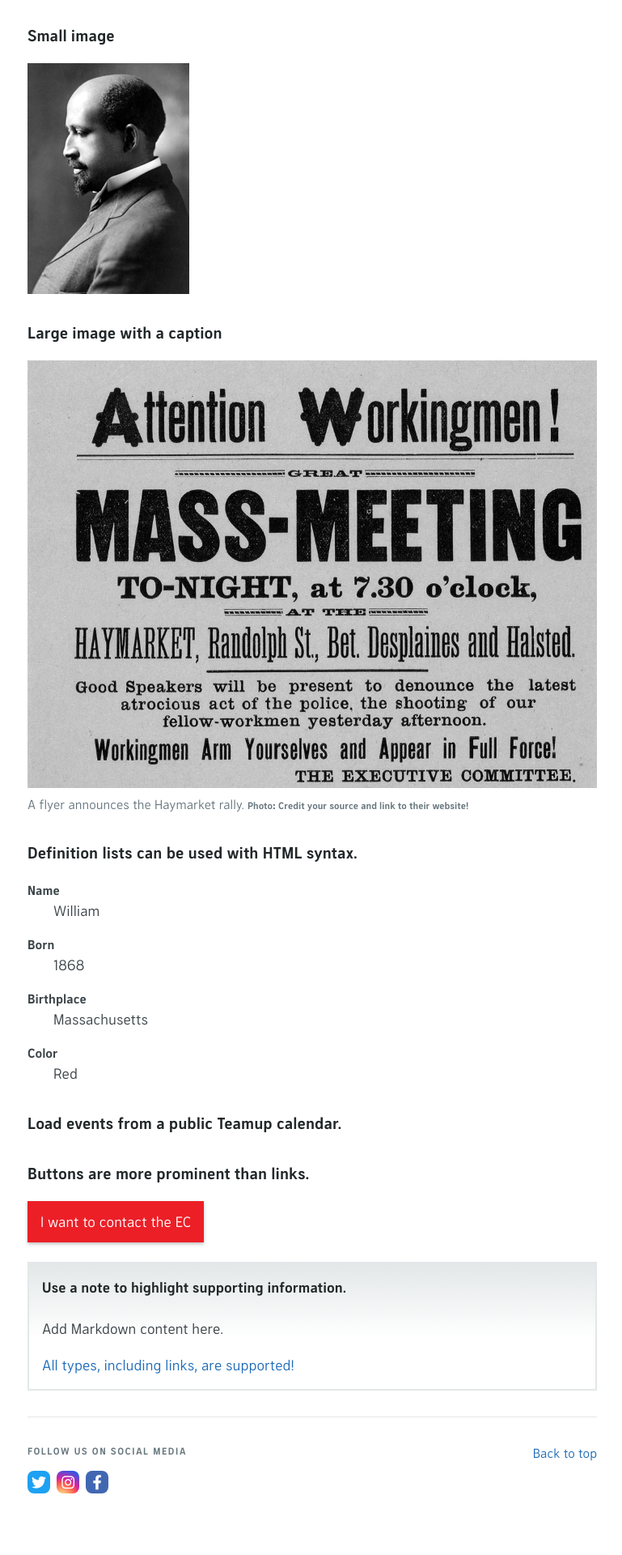
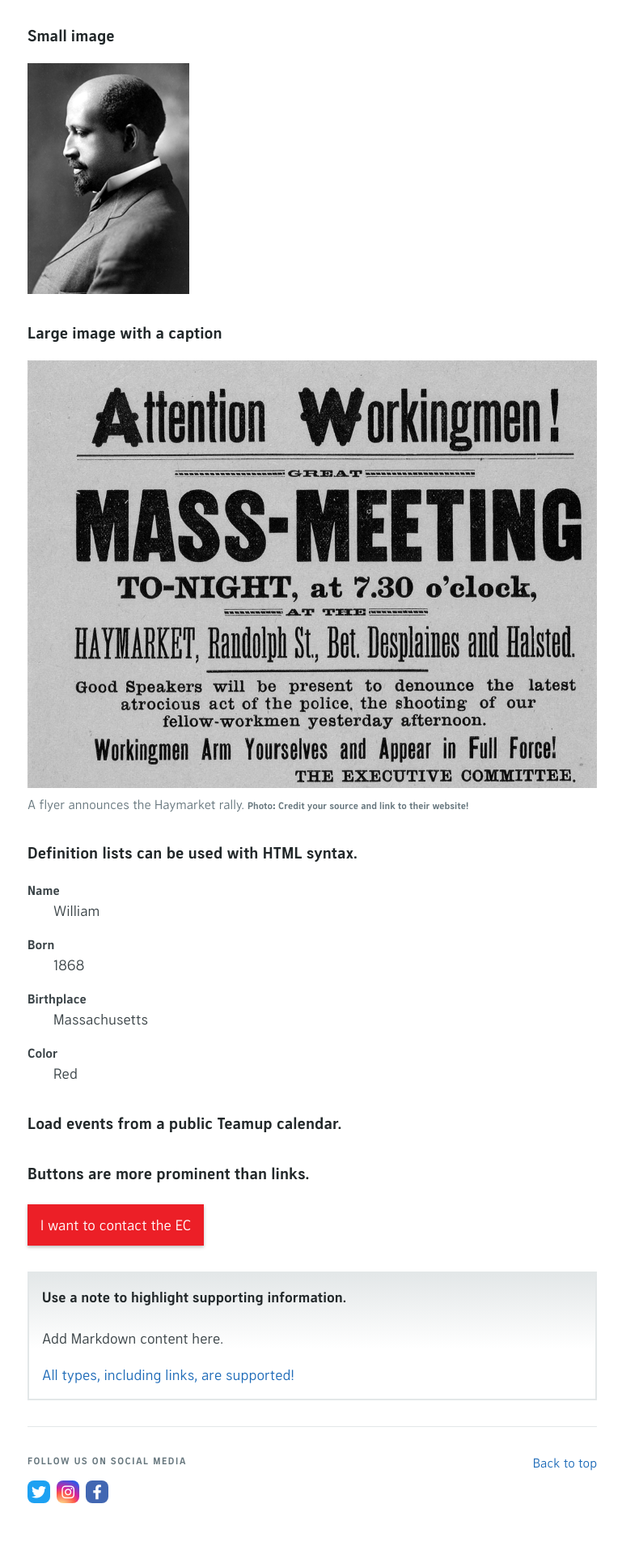
Before and after one commit to ChicagoDSA/haymarket, a Jekyll site: the page built from _homepage/en/index.md, in a window 1280 px wide. Shown: the part 3111-5031 px from the top of the page at 81% size, without its empty margins (254-1023 px from the left). Built offline with Jekyll 4.4.1, drawn with Linux system fonts in a browser that asks for light colours; nearby versions of some CDN libraries; some web fonts are replaced; our own code applies the rules of GitHub Pages for plain Markdown files; library files that are not in the unit come from our copies; the repository's description, which GitHub fills in, is left out.

Commit message:
moved button classes, added standard margins

```diff
--- a/_sass/jekyll-theme-haymarket.scss
+++ b/_sass/jekyll-theme-haymarket.scss
@@ -139,34 +139,6 @@
 }
 
 /* Global components */
-
-.btn,
-.column-fix {
-	transition: box-shadow .4s cubic-bezier(.25, .8, .25, 1);
-
-	&:hover {
-		box-shadow: 0 5px 10px rgba(0 , 0, 0, .25);
-
-		.title {
-			text-decoration: underline;
-		}
-	}
-}
-
-.btn,
-.title {
-	padding: .75rem 1rem;
-	color: $white;
-}
-
-.btn-container {
-	margin: .5rem 0 1rem 0;
-}
-
-.btn {
-	display: inline-block;
-	background-color: $dsa-red;
-}
 
 /* Images appear in body and #main-content */
 
@@ -696,6 +668,7 @@
 	table,
 	.tile-list,
 	.event-list,
+	.btn-container,
 	.note {
 		margin-top: 1.5rem;
 		margin-bottom: 2rem;
@@ -789,6 +762,27 @@
 			display: block;
 			width: 100%;
 		}
+	}
+
+	/* Shared between buttons and tiles */
+
+	.btn,
+	.column-fix {
+		transition: box-shadow .4s cubic-bezier(.25, .8, .25, 1);
+
+		&:hover {
+			box-shadow: 0 5px 10px rgba(0 , 0, 0, .25);
+
+			.title {
+				text-decoration: underline;
+			}
+		}
+	}
+
+	.btn,
+	.title {
+		padding: .75rem 1rem;
+		color: $white;
 	}
 
 	/* Tiles */
@@ -977,6 +971,13 @@
 		}
 	}
 
+	/* Buttons */
+
+	.btn {
+		display: inline-block;
+		background-color: $dsa-red;
+	}
+
 	/* Other components */
 
 	.note {
```
